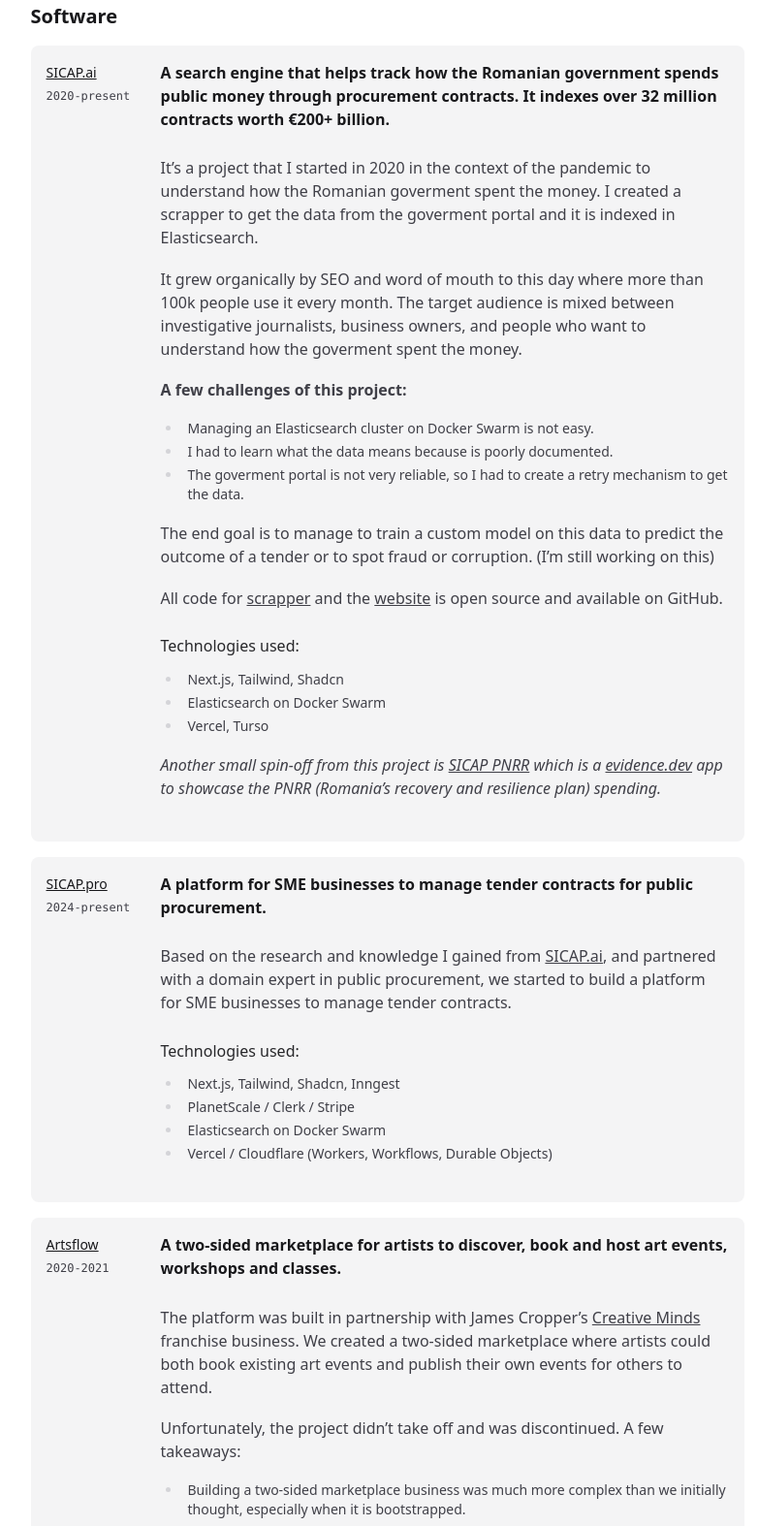
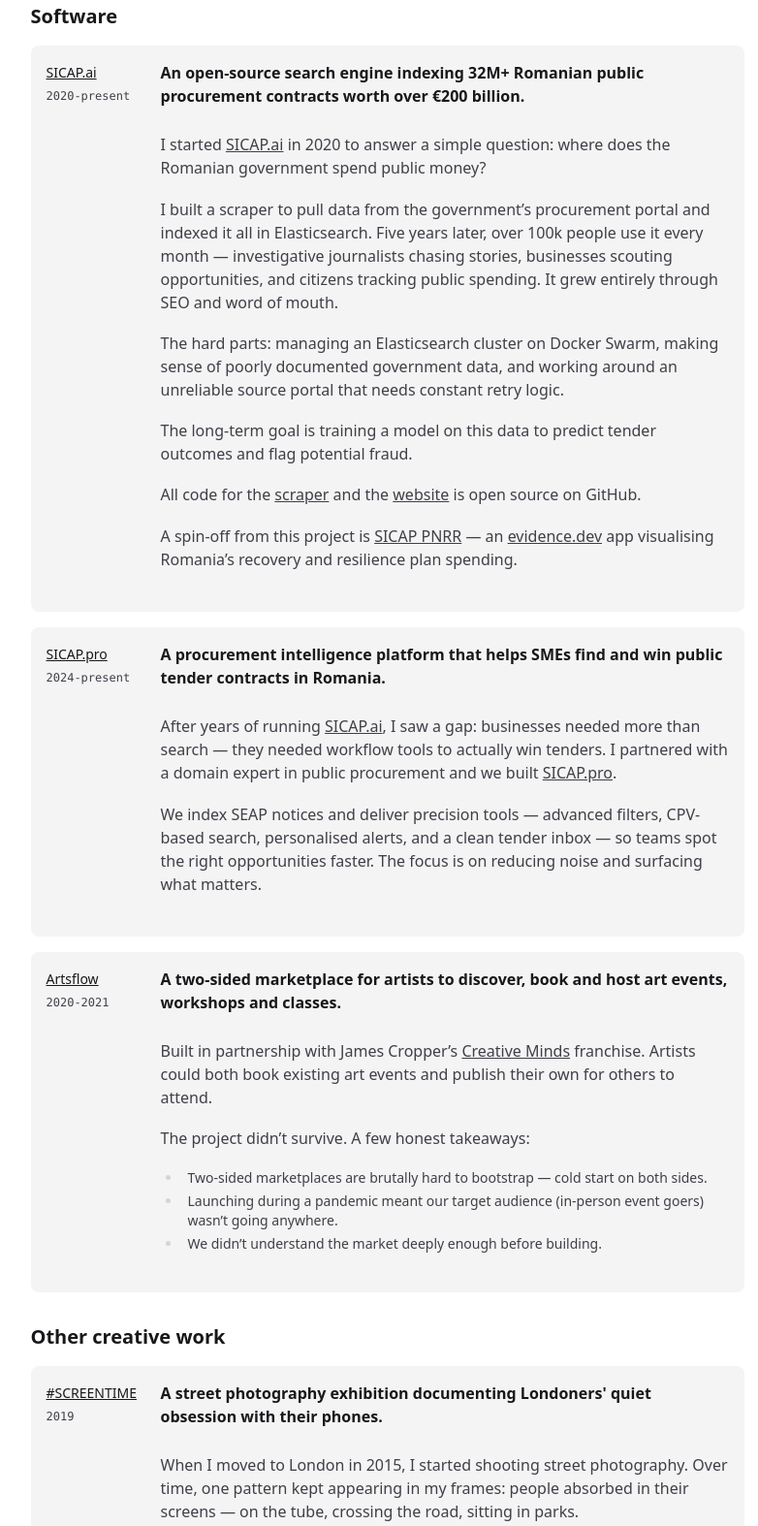
Before and after one commit to ciocan/ciocan.dev, an Astro site: page /projects in a window 1280 px wide. Shown: the part 93-1667 px from the top of the page at 97% size, without its empty margins (233-1015 px from the left). Built offline with nearby package versions, Linux system fonts and the light colour scheme; Astro itself is replaced by a stand-in of ours; some packages are replaced by stand-ins of ours.

Commit message:
Revise project descriptions for Artsflow, Screentime, SICAP.ai, and SICAP.pro to enhance clarity and conciseness, focusing on key insights and project evolution.

```diff
--- a/src/content/projects/artsflow.md
+++ b/src/content/projects/artsflow.md
@@ -7,16 +7,10 @@ type: "software"
 order: 3
 ---
 
-The platform was built in partnership with James Cropper's [Creative Minds](https://creativeminds.art/) franchise business. We created a two-sided marketplace where artists could both book existing art events and publish their own events for others to attend.
+Built in partnership with James Cropper's [Creative Minds](https://creativeminds.art/) franchise. Artists could both book existing art events and publish their own for others to attend.
 
-Unfortunately, the project didn't take off and was discontinued. A few takeaways:
+The project didn't survive. A few honest takeaways:
 
-- Building a two-sided marketplace business was much more complex than we initially thought, especially when it is bootstrapped.
-- Time to market was was against us because we were launching it in the middle of a pandemic.
-- We didn't have a clear understanding of the market and the needs of the artists and the event organisers.
-
-## Technologies used:
-
-- Next, Chakra UI, React Native
-- Firebase (Auth, Firestore, Storage)
-- Vercel / Stripe
+- Two-sided marketplaces are brutally hard to bootstrap — cold start on both sides.
+- Launching during a pandemic meant our target audience (in-person event goers) wasn't going anywhere.
+- We didn't understand the market deeply enough before building.
--- a/src/content/projects/screentime.md
+++ b/src/content/projects/screentime.md
@@ -1,20 +1,14 @@
 ---
 name: "#SCREENTIME"
-title: "A street photography exhibition documenting Londoners' growing obsession with their phones, captured through candid moments on the city streets."
+title: "A street photography exhibition documenting Londoners' quiet obsession with their phones."
 url: "https://screentime.gallery"
 year: "2019"
 type: "photography"
 order: 4
 ---
 
-The project came alive from hundreds of photographs taken in London in the year of 2015.
+When I moved to London in 2015, I started shooting street photography. Over time, one pattern kept appearing in my frames: people absorbed in their screens — on the tube, crossing the road, sitting in parks.
 
-When I moved to London in 2015, I was fascinated by the city and the people. I was interested in street photography for some time and London was the perfect place to do it.
+I collected hundreds of these candid moments and exhibited them in 2019 as #SCREENTIME.
 
-After a few years of taking photos, I started to notice that people were looking at their phones more and more. I was curious to see how this would change the way people interact with the city and the world around them.
-
-I started to share my photos on social media and I was surprised to see how many people were interested in the project.
-
-I decided to organise an exhibition of my photos in 2019 and I called it #SCREENTIME.
-
-Some of the photographs you can see it on my [Instagram profile](https://instagram.com/ciocan).
+Some of the photographs are on my [Instagram](https://instagram.com/ciocan).
--- a/src/content/projects/sicap-ai.md
+++ b/src/content/projects/sicap-ai.md
@@ -1,32 +1,20 @@
 ---
 name: "SICAP.ai"
-title: "A search engine that helps track how the Romanian government spends public money through procurement contracts. It indexes over 32 million contracts worth €200+ billion."
+title: "An open-source search engine indexing 32M+ Romanian public procurement contracts worth over €200 billion."
 url: "https://sicap.ai"
 year: "2020-present"
 type: "software"
 order: 1
 ---
 
-It's a project that I started in 2020 in the context of the pandemic to understand how the Romanian goverment spent the money.
-I created a scrapper to get the data from the goverment portal and it is indexed in Elasticsearch.
+I started SICAP.ai in 2020 to answer a simple question: where does the Romanian government spend public money?
 
-It grew organically by SEO and word of mouth to this day where more than 100k people use it every month.
-The target audience is mixed between investigative journalists, business owners, and people who want to understand how the goverment spent the money.
+I built a scraper to pull data from the government's procurement portal and indexed it all in Elasticsearch. Five years later, over 100k people use it every month — investigative journalists chasing stories, businesses scouting opportunities, and citizens tracking public spending. It grew entirely through SEO and word of mouth.
 
-**A few challenges of this project:**
+The hard parts: managing an Elasticsearch cluster on Docker Swarm, making sense of poorly documented government data, and working around an unreliable source portal that needs constant retry logic.
 
-- Managing an Elasticsearch cluster on Docker Swarm is not easy.
-- I had to learn what the data means because is poorly documented.
-- The goverment portal is not very reliable, so I had to create a retry mechanism to get the data.
+The long-term goal is training a model on this data to predict tender outcomes and flag potential fraud.
 
-The end goal is to manage to train a custom model on this data to predict the outcome of a tender or to spot fraud or corruption. (I'm still working on this)
+All code for the [scraper](https://github.com/ciocan/sicap-parser) and the [website](https://github.com/ciocan/sicap.ai) is open source on GitHub.
 
-All code for [scrapper](https://github.com/ciocan/sicap-parser) and the [website](https://github.com/ciocan/sicap.ai) is open source and available on GitHub.
-
-## Technologies used:
-
-- Next.js, Tailwind, Shadcn
-- Elasticsearch on Docker Swarm
-- Vercel, Turso
-
-*Another small spin-off from this project is [SICAP PNRR](https://pnrr.sicap.ai) which is a [evidence.dev](https://evidence.dev) app to showcase the PNRR (Romania's recovery and resilience plan) spending.*
+A spin-off from this project is [SICAP PNRR](https://pnrr.sicap.ai) — an [evidence.dev](https://evidence.dev) app visualising Romania's recovery and resilience plan spending.
--- a/src/content/projects/sicap-pro.md
+++ b/src/content/projects/sicap-pro.md
@@ -1,17 +1,12 @@
 ---
 name: "SICAP.pro"
-title: "A platform for SME businesses to manage tender contracts for public procurement."
+title: "A procurement intelligence platform that helps SMEs find and win public tender contracts in Romania."
 url: "https://sicap.pro"
 year: "2024-present"
 type: "software"
 order: 2
 ---
 
-Based on the research and knowledge I gained from SICAP.ai, and partnered with a domain expert in public procurement, we started to build a platform for SME businesses to manage tender contracts.
+After years of running SICAP.ai, I saw a gap: businesses needed more than search — they needed workflow tools to actually win tenders. I partnered with a domain expert in public procurement and we built SICAP.pro.
 
-## Technologies used:
-
-- Next.js, Tailwind, Shadcn, Inngest
-- PlanetScale / Clerk / Stripe
-- Elasticsearch on Docker Swarm
-- Vercel / Cloudflare (Workers, Workflows, Durable Objects)
+We index SEAP notices and deliver precision tools — advanced filters, CPV-based search, personalised alerts, and a clean tender inbox — so teams spot the right opportunities faster. The focus is on reducing noise and surfacing what matters.
```
